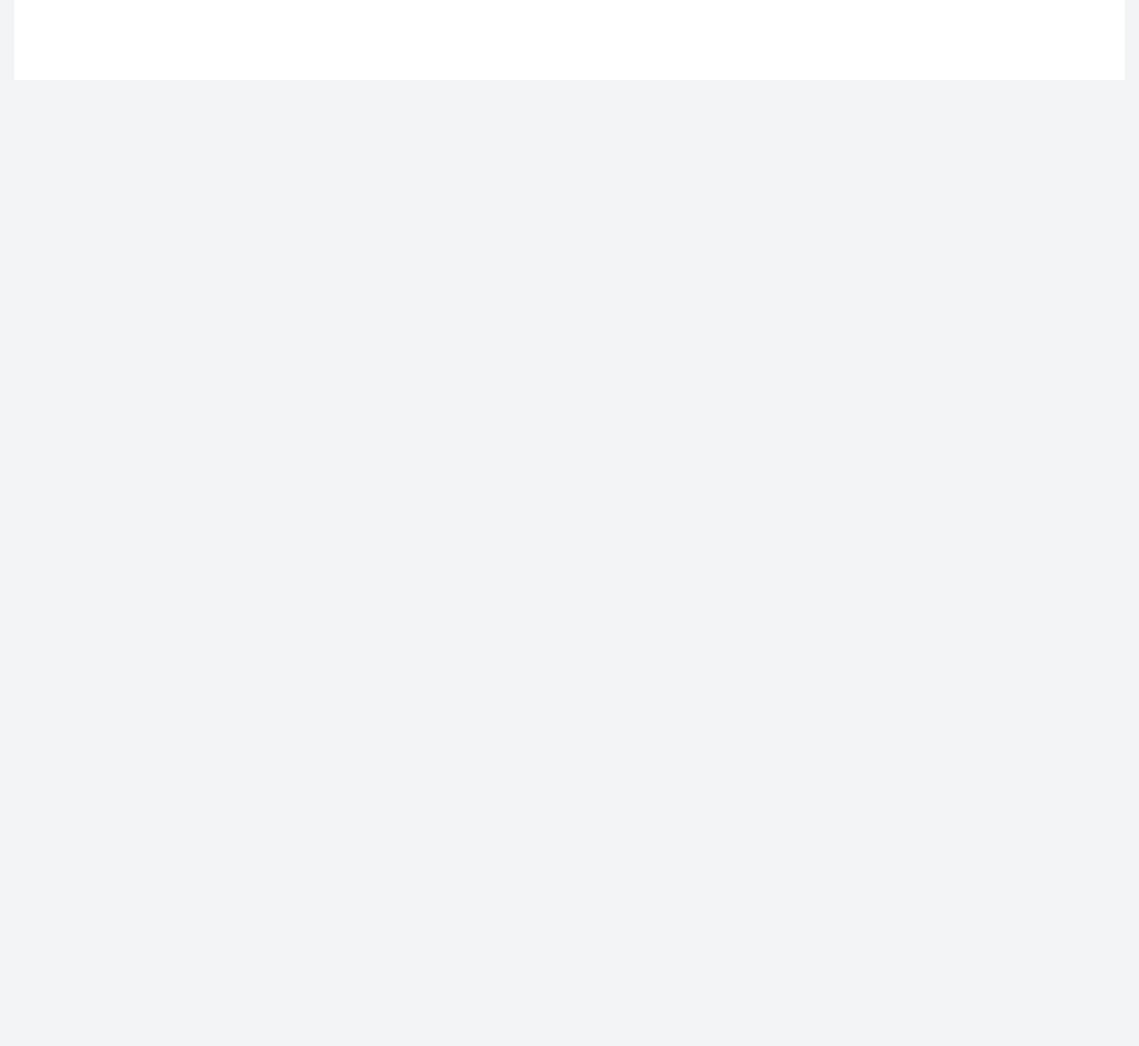
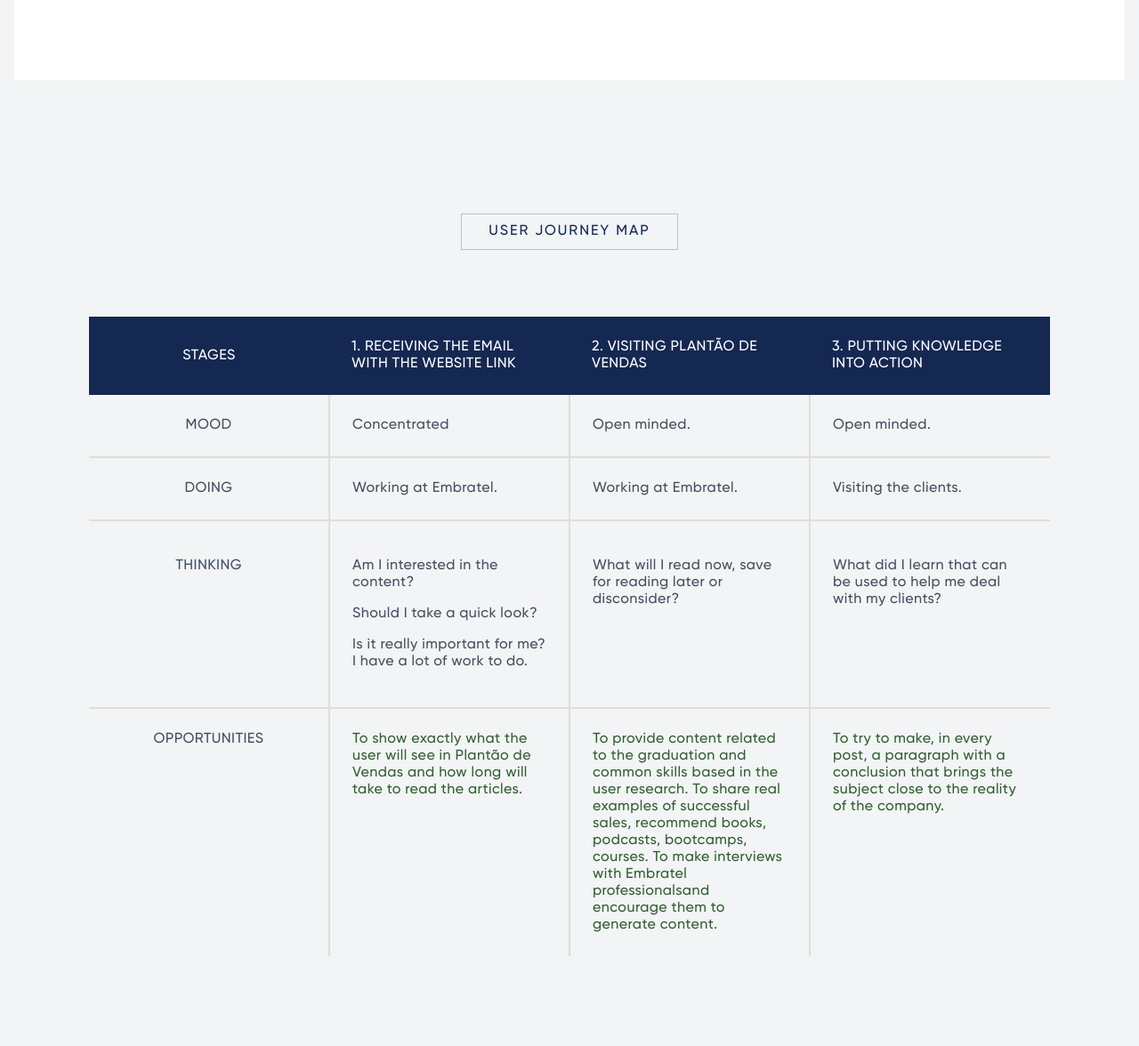
Before and after one commit to wendellvieira/rafael-maciel, a PHP site: page /pages/plantao-de-vendas.html in a window 1280 px wide. Shown: the part 3445-4621 px from the top of the page at 89% size. Before the commit the page ends 3535 px from the top, so only its background shows below. Run offline with PHP 8.4, Linux system fonts and the light colour scheme.

Commit message:
USER JOURNEY MAP

```diff
--- a/assets/css/cases-style.css
+++ b/assets/css/cases-style.css
@@ -92,6 +92,9 @@ hr {
 }
 .text-white {
     color: #fff;
+}
+.text-green {
+    color: #315D31;
 }
 
 
@@ -191,6 +194,33 @@ hr {
     background-repeat: no-repeat;
 }
 
+.table-1 {
+    border-collapse: collapse;
+}
+.table-1 thead th {
+    background: var(--blue-9);
+    color: white;
+    padding: 25px;
+    text-align: left;
+}
+.table-1 thead tr th:first-child {
+    text-align: center;
+}
+.table-1 tbody td {
+    box-sizing: border-box;
+    border-top: 2px solid #DEDEDE;
+    border-left: 2px solid #DEDEDE;
+    padding: 25px;
+    vertical-align: baseline;
+}
+.table-1 tbody tr td:first-child {
+    border-left: none;
+    text-align: center;
+}
+
+.table-1 tbody tr:first-child td {
+    border-top: none;
+}
 
 .style-guide header {
     font-size: 12px;
--- a/pages/plantao-de-vendas.html
+++ b/pages/plantao-de-vendas.html
@@ -136,5 +136,56 @@
             </div>
         </section>
 
+        <section class='container pt-4 pb-4 mt-2'>
+            <h4 class="bordered-title">USER JOURNEY MAP</h4>
+
+            <div class="container width-1080">
+                <table class='table-1 mt-3'>
+                    <thead>
+                        <tr>
+                            <th>STAGES</th>
+                            <th class='col-3'>1. RECEIVING THE EMAIL WITH THE WEBSITE LINK</th>
+                            <th class='col-3'>2. VISITING PLANTÃO DE VENDAS</th>
+                            <th class='col-3'>3. PUTTING KNOWLEDGE INTO ACTION</th>
+                        </tr>
+                    </thead>
+                    <tbody>
+                        <tr>
+                            <td>MOOD</td>
+                            <td>Concentrated</td>
+                            <td>Open minded.</td>
+                            <td>Open minded.</td>
+                        </tr>
+                        <tr>
+                            <td>DOING</td>
+                            <td>Working at Embratel.</td>
+                            <td>Working at Embratel.</td>
+                            <td>Visiting the clients.</td>
+                        </tr>
+                        <tr>
+                            <td>THINKING</td>
+                            <td>
+                                <p>Am I interested in the content?</p>
+                                <p>Should I take a quick look?</p>
+                                <p>Is it really important for me? <br> I have a lot of work to do.</p>
+
+                            </td>
+                            <td>What will I read now, save for reading later or disconsider?</td>
+                            <td>What did I learn that can be used to help me deal with my clients?</td>
+                        </tr>
+                        <tr>
+                            <td>OPPORTUNITIES</td>
+                            <td class='text-green'>To show exactly what the user will see in Plantão de Vendas and how long will take to read the articles.</td>
+                            <td class='text-green'>To provide content related to the graduation and common skills based in the user research.
+                                To share real examples of successful sales, recommend books, podcasts, bootcamps, courses. To make interviews with Embratel professionalsand encourage them to generate content.</td>
+                            <td class='text-green'>To try to make, in every post, a paragraph with a conclusion that brings the subject close to the reality of the company.</td>
+                        </tr>
+                    </tbody>
+
+                </table>
+
+            </div>
+        </section>
+
     </body>
 </html>
```
